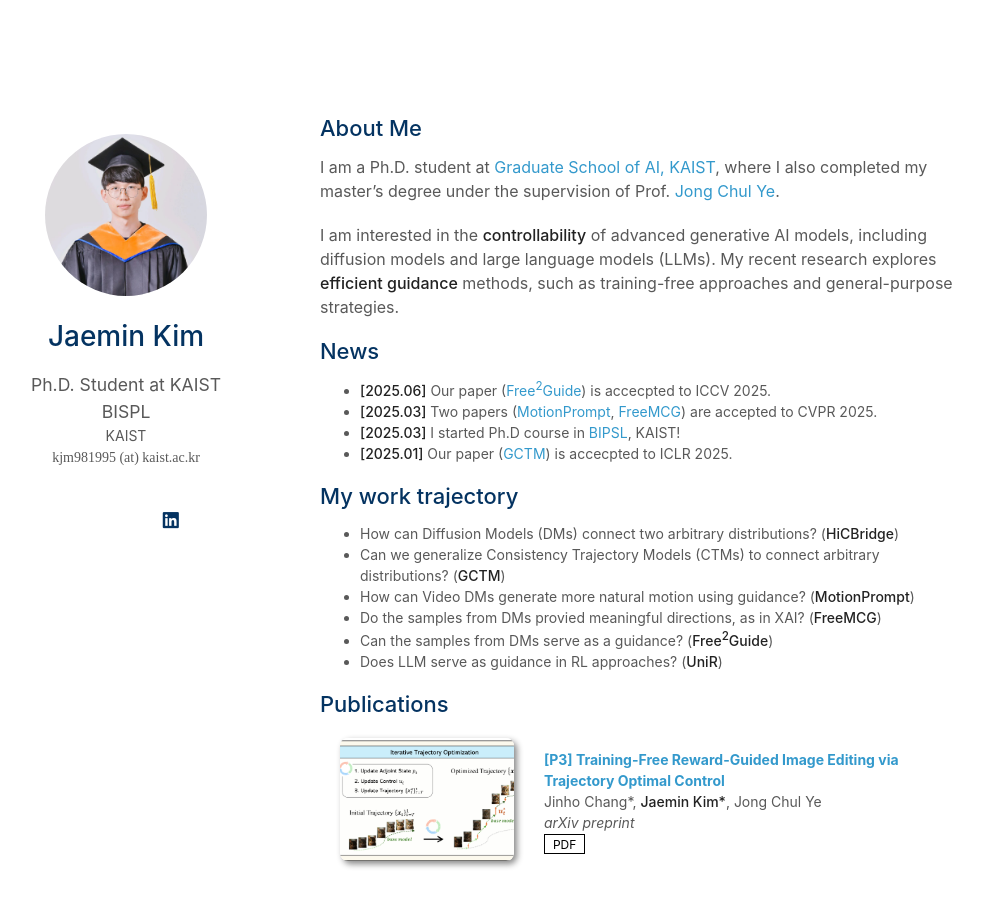
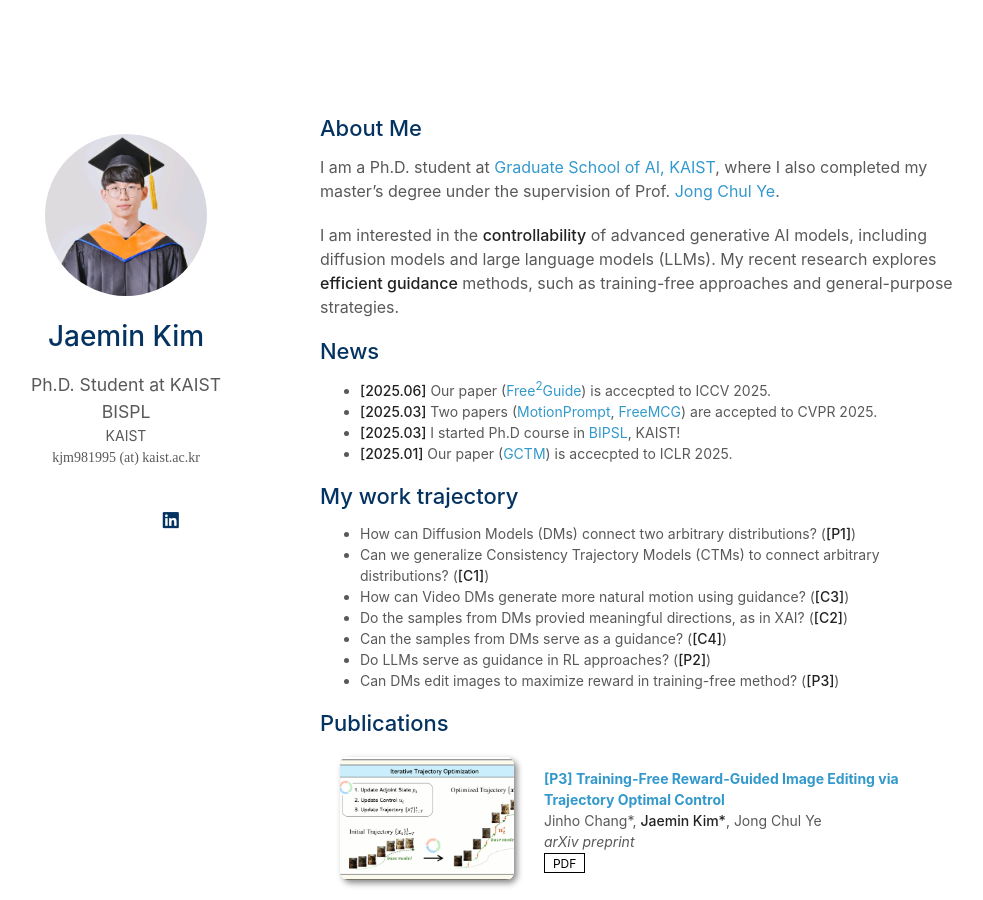
Before and after one commit to kjm981995/kjm981995.github.io, a Jekyll site: the page built from index.md, in a window 1280 px wide and 900 px high. Shown: the whole window, without its empty margins (150-1133 px from the left). Built offline with Jekyll 4.4.1, drawn with Linux system fonts in a browser that asks for light colours; a style sheet for code colours, icons or effects is not loaded; our own code applies the rules of GitHub Pages for plain Markdown files.

Commit message:
Update index.md

```diff
--- a/index.md
+++ b/index.md
@@ -21,11 +21,12 @@ I am interested in the <strong>controllability</strong> of advanced generative A
 
 ## My work trajectory
 
-- How can Diffusion Models (DMs) connect two arbitrary distributions? (**HiCBridge**)
-- Can we generalize Consistency Trajectory Models (CTMs) to connect arbitrary distributions? (**GCTM**)
-- How can Video DMs generate more natural motion using guidance? (**MotionPrompt**)
-- Do the samples from DMs provied meaningful directions, as in XAI? (**FreeMCG**)
-- Can the samples from DMs serve as a guidance? (**Free<sup>2</sup>Guide**)
-- Does LLM serve as guidance in RL approaches? (**UniR**)
+- How can Diffusion Models (DMs) connect two arbitrary distributions? (**[P1]**)
+- Can we generalize Consistency Trajectory Models (CTMs) to connect arbitrary distributions? (**[C1]**)
+- How can Video DMs generate more natural motion using guidance? (**[C3]**)
+- Do the samples from DMs provied meaningful directions, as in XAI? (**[C2]**)
+- Can the samples from DMs serve as a guidance? (**[C4]**)
+- Do LLMs serve as guidance in RL approaches? (**[P2]**)
+- Can DMs edit images to maximize reward in training-free method? (**[P3]**)
 
 {% include_relative _includes/publications.md %}
```
